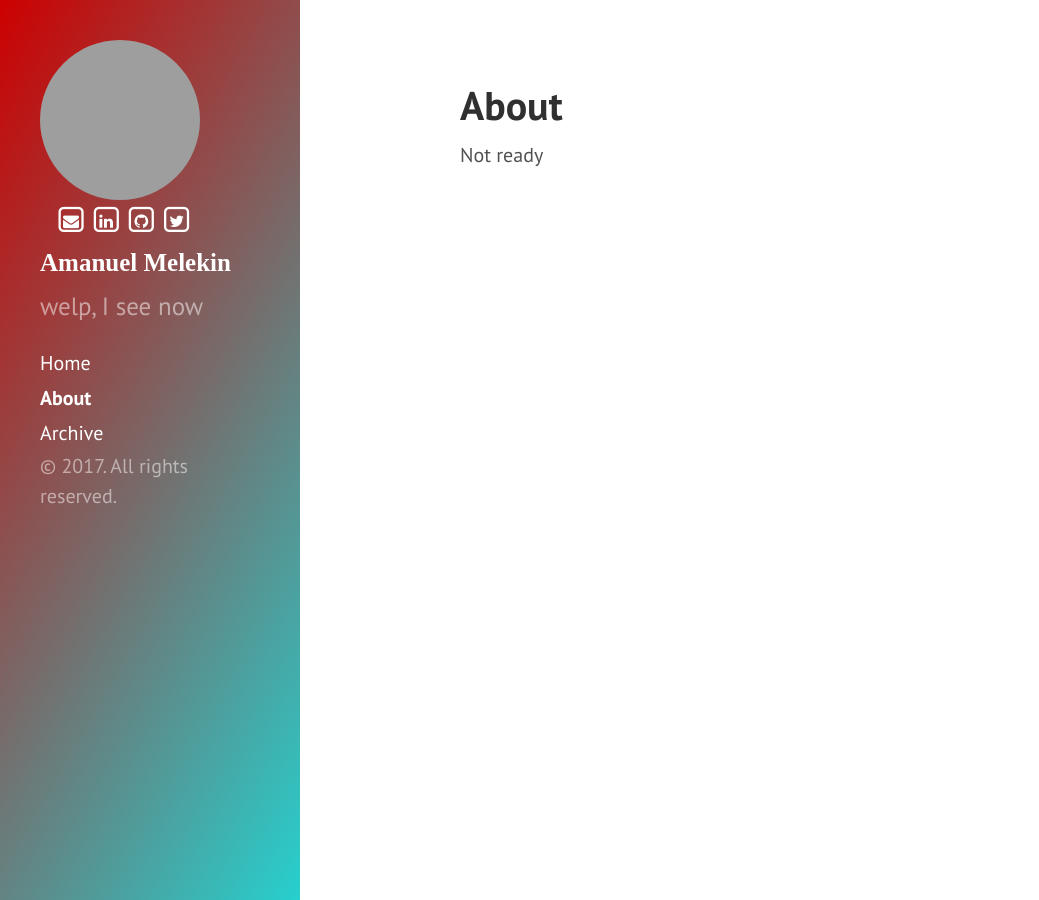
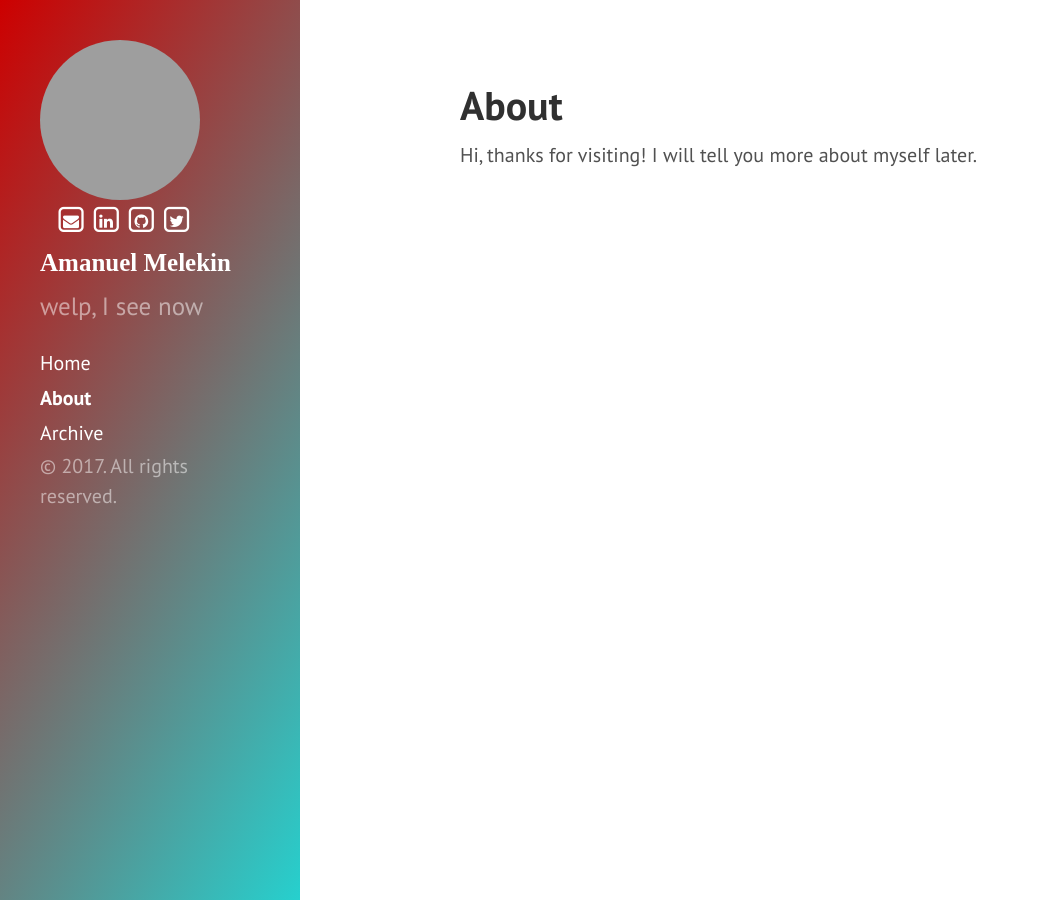
Before and after one commit to azmelekin/azmelekin.github.io, a Jekyll site: the page built from about.md, in a window 1280 px wide. Shown: the whole page, without its empty margins (0-1039 px from the left). Built offline with Jekyll 4.4.1, drawn with Linux system fonts in a browser that asks for light colours; nearby versions of some CDN libraries; some web fonts are replaced; grey boxes are pictures that could not be loaded.

Commit message:
Update about.md

```diff
--- a/about.md
+++ b/about.md
@@ -3,4 +3,5 @@ layout: page
 title: About
 ---
 
-Not ready
+Hi, thanks for visiting!
+I will tell you more about myself later.
```
